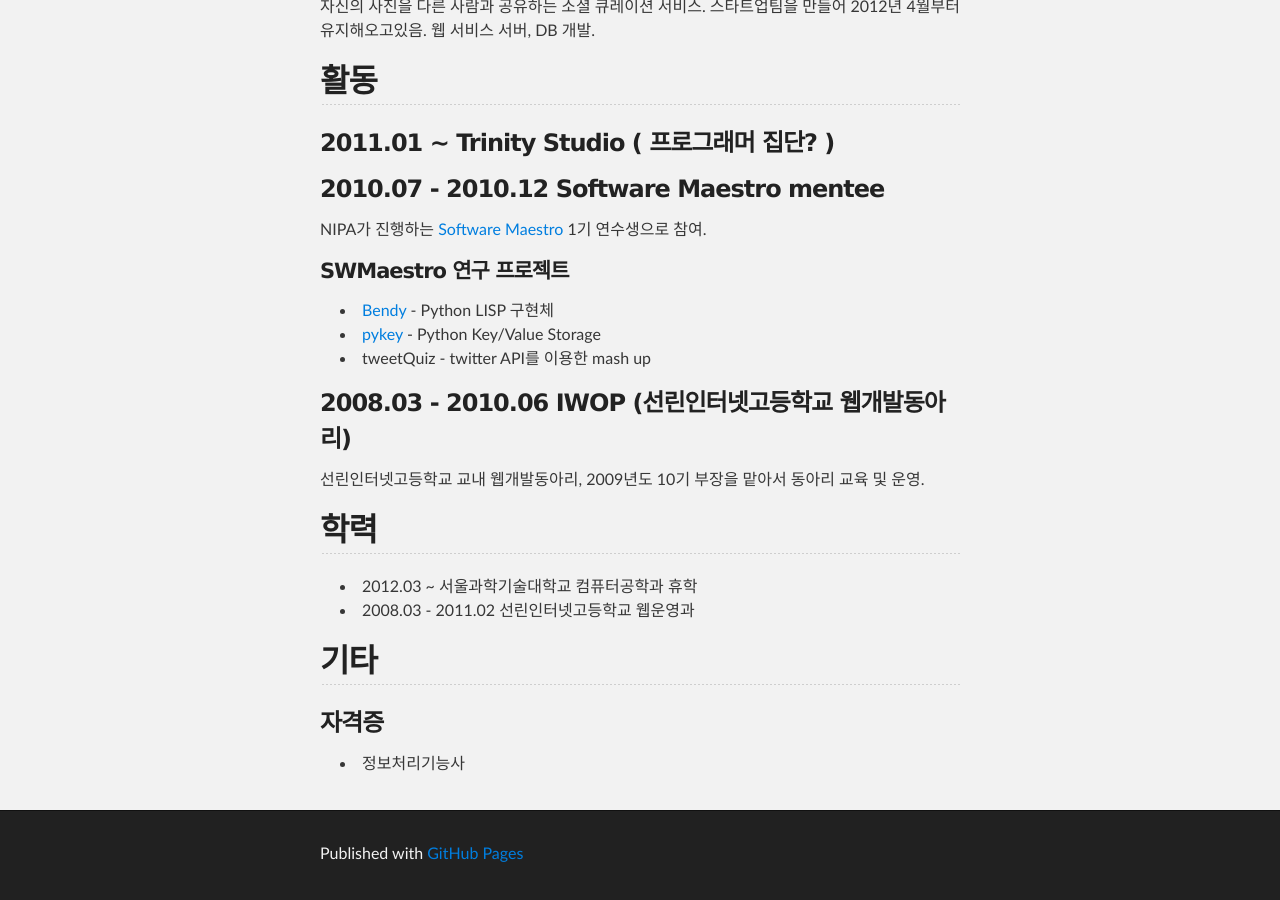
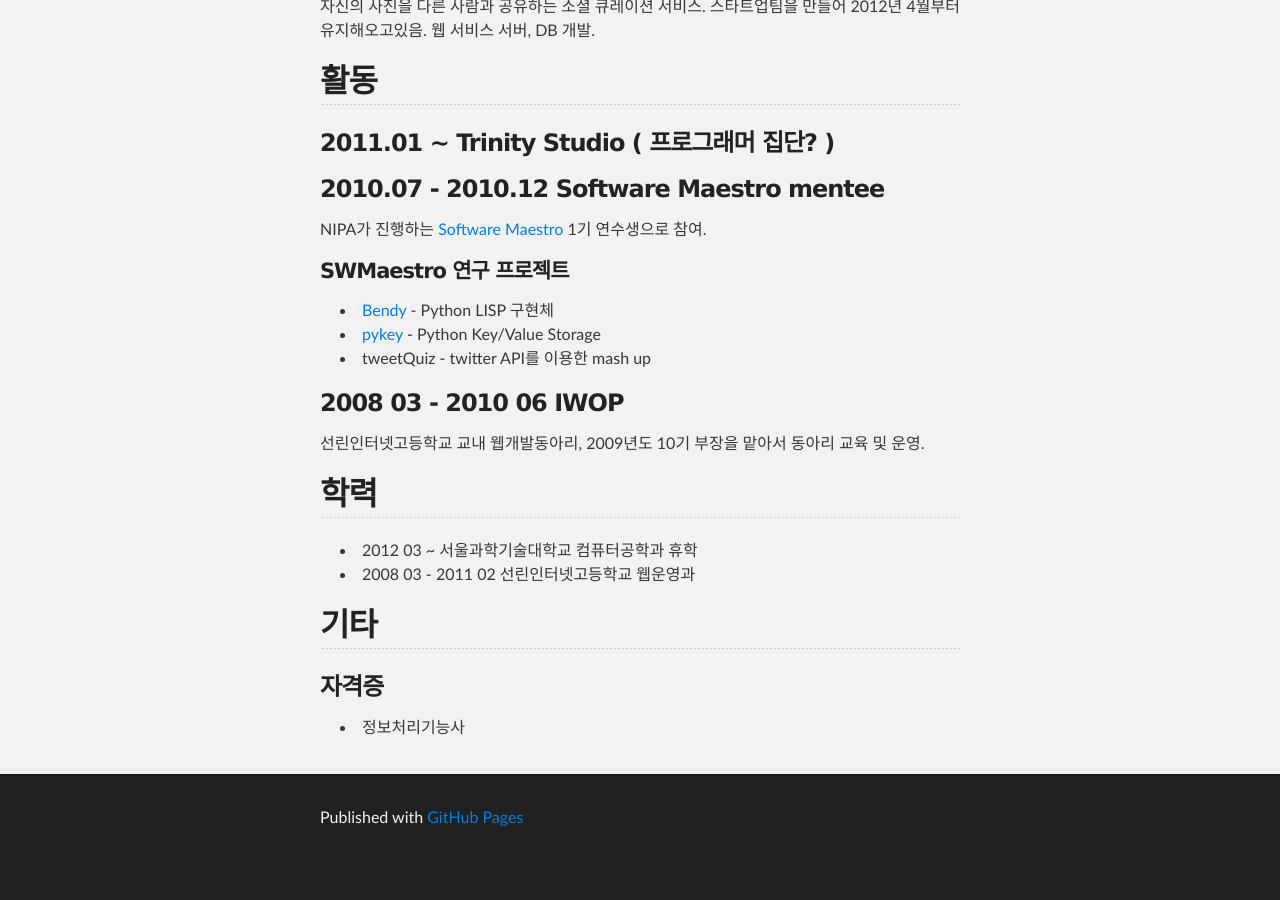
Before and after one commit to kanghyojun/admire93.github.io, a Jekyll site: the page built from _posts/2013-05-22-resume.md, in a window 1280 px wide and 900 px high, scrolled down 1471 px. Built offline with Jekyll 4.4.1, drawn with Linux system fonts in a browser that asks for light colours; after the commit the page ends 2335 px from its top, so only the background shows below that.

Commit message:
Modify format of date

```diff
--- a/_posts/2013-05-22-resume.md
+++ b/_posts/2013-05-22-resume.md
@@ -57,14 +57,14 @@ NIPA가 진행하는 [Software Maestro][soma] 1기 연수생으로 참여.
  - [pykey][pykey] - Python Key/Value Storage
  - tweetQuiz - twitter API를 이용한 mash up
 
-### 2008.03 - 2010.06 IWOP (선린인터넷고등학교 웹개발동아리)
+### 2008 03 - 2010 06 IWOP
 
 선린인터넷고등학교 교내 웹개발동아리, 2009년도 10기 부장을 맡아서 동아리 교육 및 운영.
 
 ## 학력
 
- - 2012.03 ~ 서울과학기술대학교 컴퓨터공학과 휴학
- - 2008.03 - 2011.02 선린인터넷고등학교 웹운영과
+ - 2012 03 ~ 서울과학기술대학교 컴퓨터공학과 휴학
+ - 2008 03 - 2011 02 선린인터넷고등학교 웹운영과
 
 ## 기타
 
```
